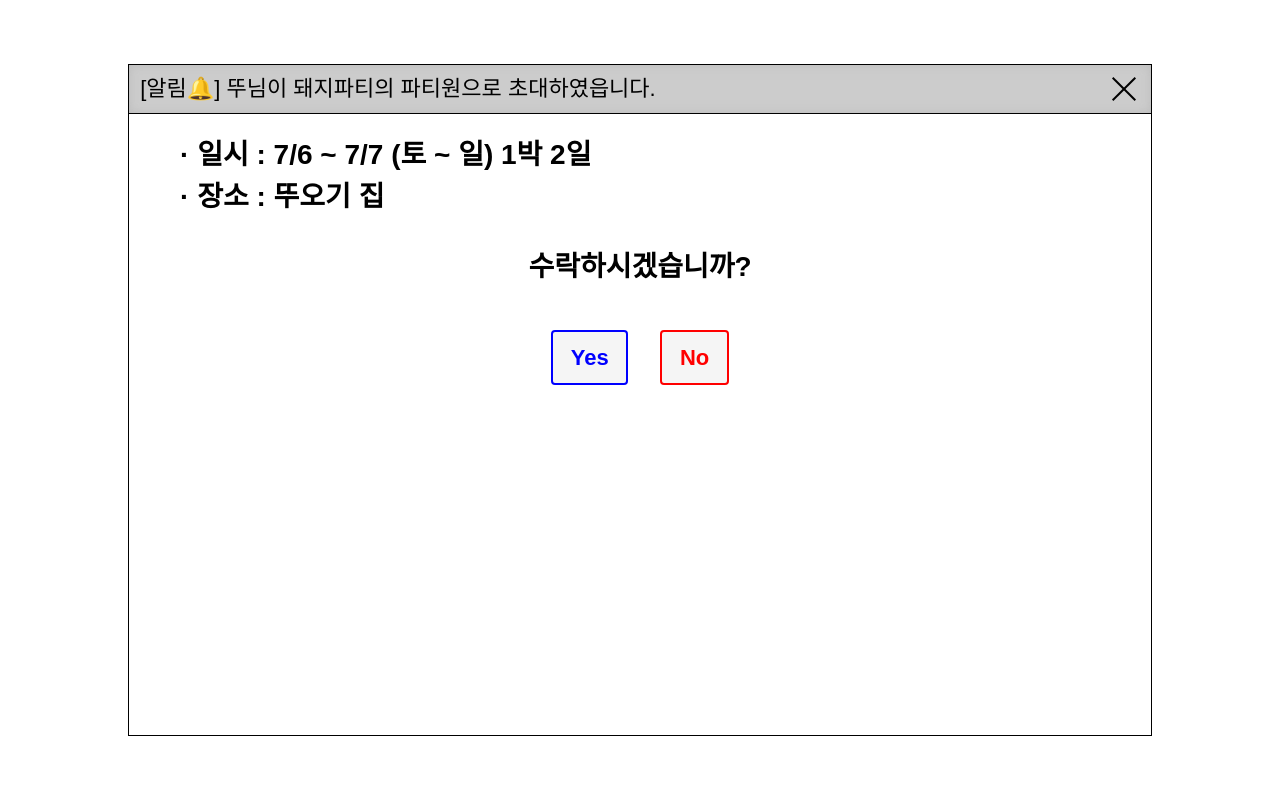
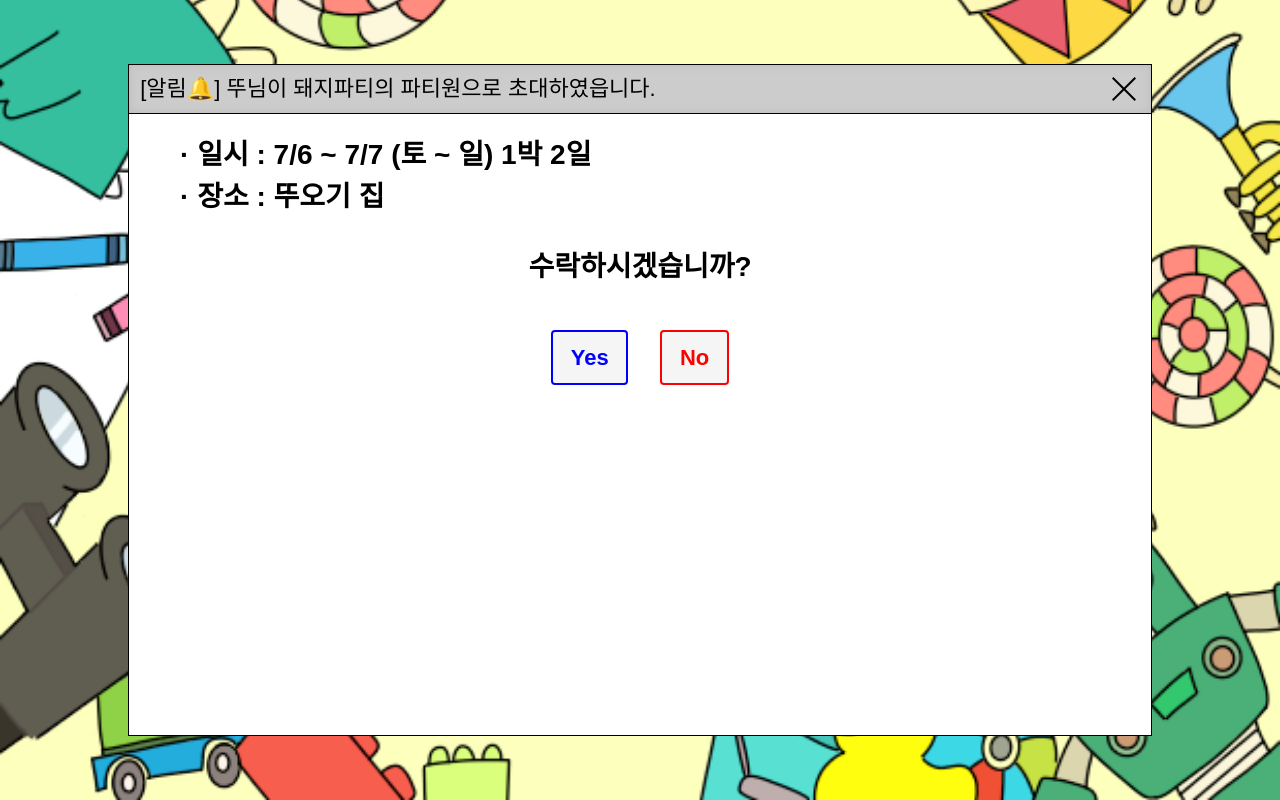
Before and after one commit to Moonsuok/homewarming, a plain HTML site: page index.html in a window 1280 px wide. Drawn offline with nearby package versions, Linux system fonts and the light colour scheme; a web font is replaced by a local one.

Commit message:
Update style.css

```diff
--- a/style.css
+++ b/style.css
@@ -63,7 +63,7 @@ body {
 
 /* content */
 #content {position: relative;}
-section {width: 100%; height: 100%; position: fixed; top: 0; left: 0; background: url(./images/bg.png) right bottom no-repeat; background-size: cover;}
+section {width: 100%; height: 100%; position: fixed; top: 0; left: 0; background: url(./bg.png) right bottom no-repeat; background-size: cover;}
 section .inner {height: 100%;}
 .intro {padding: 5% 10%; box-sizing: border-box;}
 .intro .inner {border: 1px solid #000; background-color: #fff;}
```
